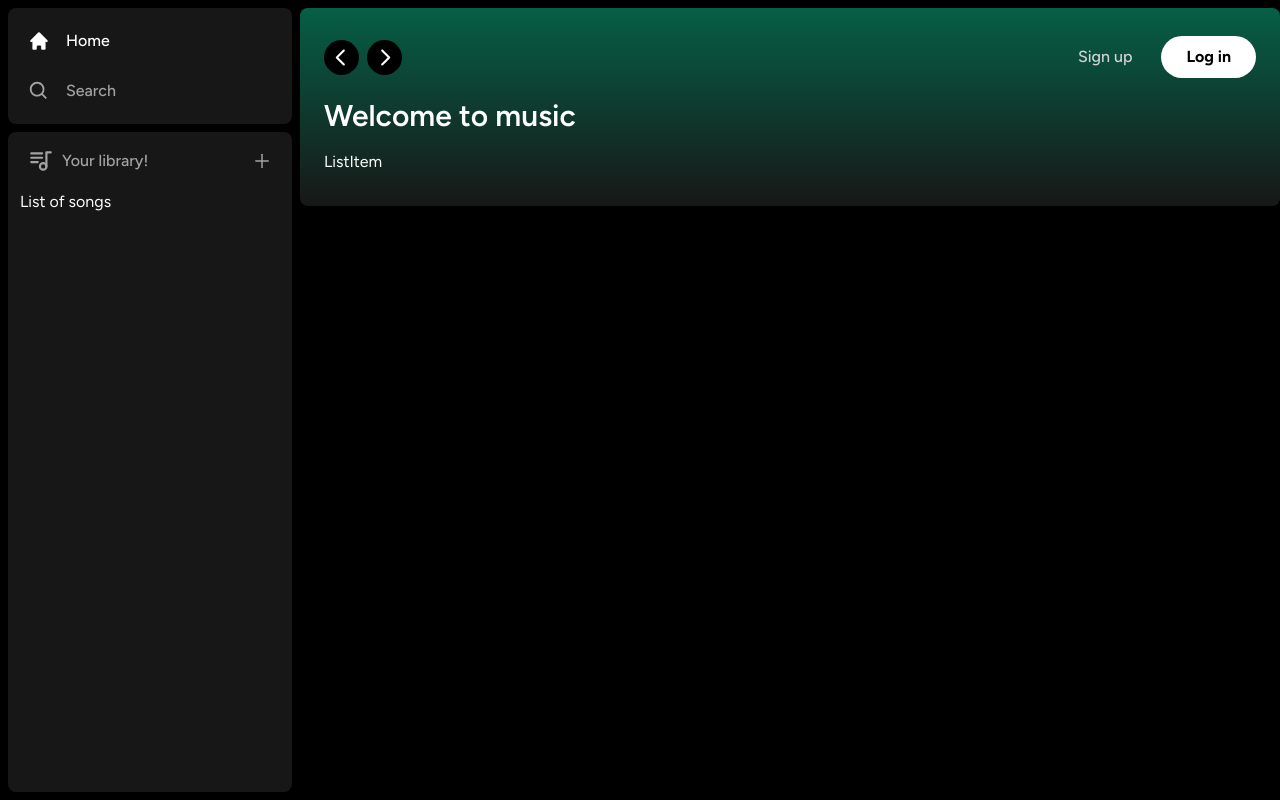
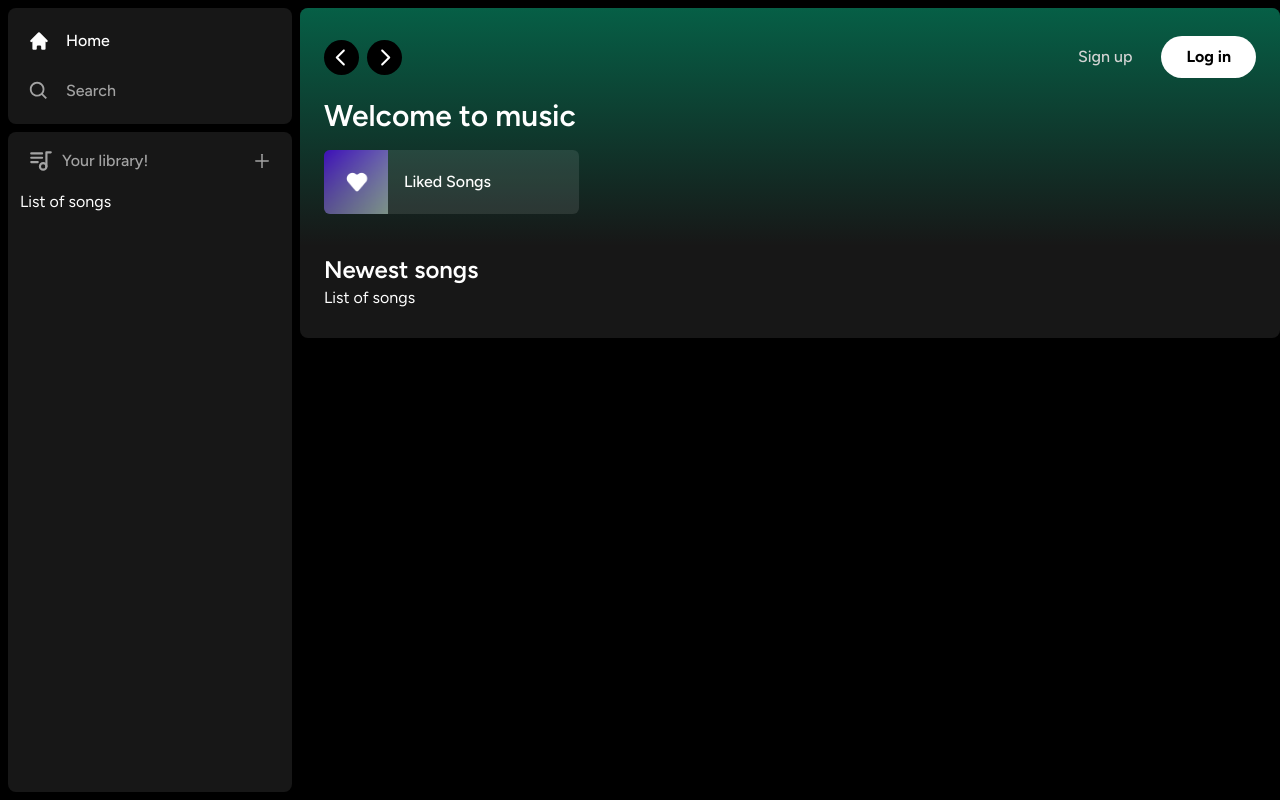
Before and after one commit to ahmadjafari86/spotify-clone, a Next.js app: page / in a window 1280 px wide. Built offline with nearby package versions, Linux system fonts and the light colour scheme.

Commit message:
feat: header and list items

```diff
--- a/app/(site)/page.tsx
+++ b/app/(site)/page.tsx
@@ -11,10 +11,20 @@
               Welcome to music
             </h1>
             <div className="gird grid-cols-1 sm:grid-cols-2 xl:grid-cols-3 2xl:grid-cols-4 gap-3 mt-4">
-              <ListItem />
+              <ListItem
+                image="/images/liked.png"
+                name="Liked Songs"
+                href="Liked"
+              />
             </div>
           </div>
         </Header>
+        <div className="mt-2 mb-7 px-6">
+          <div className="flex items-center justify-between">
+            <h1 className="text-white text-2xl font-semibold">Newest songs</h1>
+          </div>
+          <div>List of songs</div>
+        </div>
       </h2>
     </main>
   );
--- a/components/ListItem.tsx
+++ b/components/ListItem.tsx
@@ -1,5 +1,35 @@
-const ListItem = () => {
-  return <div>ListItem</div>;
+"use client";
+import Image from "next/image";
+import { useRouter } from "next/navigation";
+import { FaPlay } from "react-icons/fa";
+
+interface ListItemProps {
+  image: string;
+  name: string;
+  href: string;
+}
+const ListItem: React.FC<ListItemProps> = ({ image, name, href }) => {
+  const router = useRouter();
+  const onClick = () => {
+    // check authentication before route change
+    router.push(href);
+  };
+  return (
+    <div>
+      <button
+        className="relative group flex items-center min-w-[255px] rounded-md overflow-hidden gap-x-4 bg-neutral-100/10 hover:bg-neutral-100/20 transition pr-4"
+        onClick={onClick}
+      >
+        <div className="relative min-h-[64px] min-w-[64px]">
+          <Image className="object-cover" fill src={image} alt="Image" />
+        </div>
+        <p className="font-medium truncate py-5">{name}</p>
+        <div className=" absolute flex items-center justify-center rounded-full md:opacity-0 transition bg-green-500 p-4 drop-shadow-md right-5 group-hover:opacity-100 hover:scale-110">
+          <FaPlay className=" text-black" />
+        </div>
+      </button>
+    </div>
+  );
 };
 
 export default ListItem;
```
Also changed, not shown: public/images/liked.png (added).
